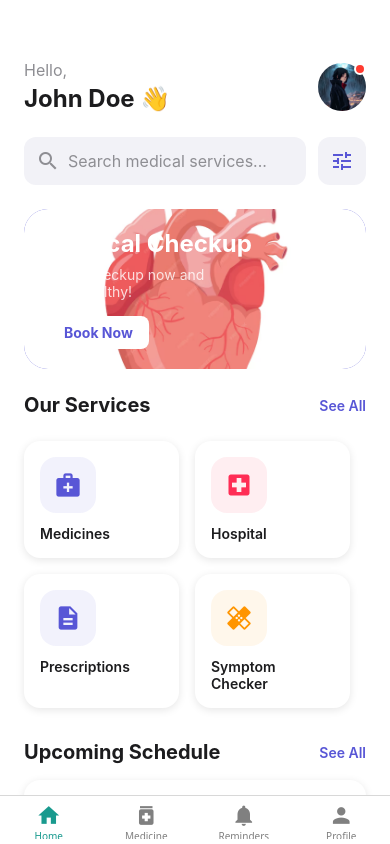
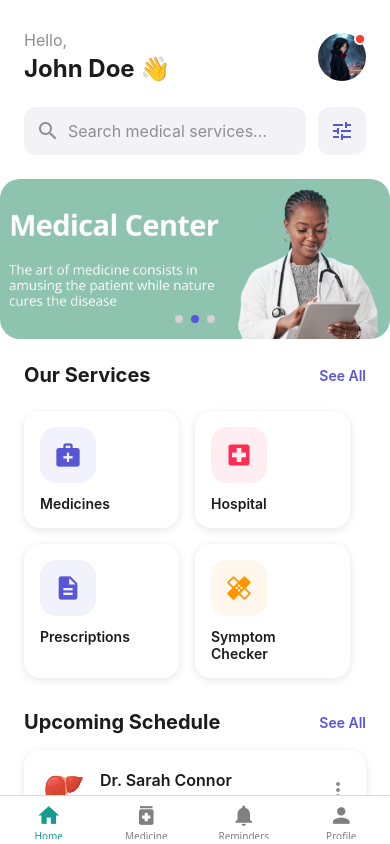
Before and after one commit to Sandiematt/Medi-Care, a React Native app: screen /Main in a window 390 px wide. Built offline with nearby package versions, Linux system fonts and the light colour scheme.

Commit message:
home screen banner added

```diff
--- a/components/HomeScreen/HomeScreen.tsx
+++ b/components/HomeScreen/HomeScreen.tsx
@@ -1,4 +1,4 @@
-import React from 'react';
+import React, { useState, useEffect ,useRef} from 'react';
 import {
   View,
   Text,
@@ -6,6 +6,7 @@ import {
   TextInput,
   ScrollView,
   Image,
+  Animated,
   TouchableOpacity,
   Dimensions
 } from 'react-native';
@@ -15,6 +16,69 @@ import InventoryScreen from '../Reminder/InventoryScreen';
 import HospitalScreen from './HospitalScreen';
 import SymptomCheckerScreen from './SymptomCheckerScreen';
 import PrescriptionsScreen from './PrescriptionsScreen';
+
+
+const bannerImages = [
+  require('../../assets/images/home.png'),
+  require('../../assets/images/banner2.png'),
+  require('../../assets/images/banner3.jpg') // Add your banner images
+];
+
+const BannerCarousel = () => {
+  const [currentIndex, setCurrentIndex] = useState(0);
+  const scrollX = useRef(new Animated.Value(0)).current;
+  const scrollViewRef = useRef<ScrollView>(null);
+
+  useEffect(() => {
+    const timer = setInterval(() => {
+      const nextIndex = (currentIndex + 1) % bannerImages.length;
+      setCurrentIndex(nextIndex);
+
+      // Scroll to the next banner
+      scrollViewRef.current?.scrollTo({
+        x: nextIndex * width,
+        animated: true,
+      });
+    }, 3000);
+
+    return () => clearInterval(timer);
+  }, [currentIndex]);
+
+  return (
+    <View style={styles.bannerContainer}>
+      <ScrollView
+        ref={scrollViewRef}
+        horizontal
+        pagingEnabled
+        showsHorizontalScrollIndicator={false}
+        onScroll={Animated.event(
+          [{ nativeEvent: { contentOffset: { x: scrollX } } }],
+          { useNativeDriver: false }
+        )}
+        scrollEventThrottle={16}
+      >
+        {bannerImages.map((image, index) => (
+          <View key={index} style={[styles.bannerSlide, { width }]}>
+            <Image source={image} style={styles.bannerImage} resizeMode="cover" />
+          </View>
+        ))}
+      </ScrollView>
+      <View style={styles.paginationDots}>
+        {bannerImages.map((_, index) => (
+          <View
+            key={index}
+            style={[
+              styles.dot,
+              { backgroundColor: currentIndex === index ? '#5856D6' : '#D1D1D6' },
+            ]}
+          />
+        ))}
+      </View>
+    </View>
+  );
+};
+
+
 
 const Stack = createStackNavigator();
 const { width } = Dimensions.get('window');
@@ -37,9 +101,9 @@ const HomeMainScreen: React.FC<{ navigation: any }> = ({ navigation }) => {
     { name: 'Symptom\nChecker', icon: 'healing', color: '#FF9500', route: 'Symptom' },
   ];
 
+
   return (
     <ScrollView style={styles.container} showsVerticalScrollIndicator={false}>
-      {/* Header Section */}
       <View style={styles.header}>
         <View>
           <Text style={styles.greeting}>Hello,</Text>
@@ -54,7 +118,6 @@ const HomeMainScreen: React.FC<{ navigation: any }> = ({ navigation }) => {
         </TouchableOpacity>
       </View>
 
-      {/* Search Section */}
       <View style={styles.searchContainer}>
         <View style={styles.searchInputContainer}>
           <Icon name="search" size={24} color="#8E8E93" />
@@ -69,21 +132,7 @@ const HomeMainScreen: React.FC<{ navigation: any }> = ({ navigation }) => {
         </TouchableOpacity>
       </View>
 
-      {/* Banner Section */}
-      <View style={styles.bannerContainer}>
-        <Image
-          source={require('../../assets/images/heart.png')}
-          style={styles.bannerImage}
-          resizeMode="cover"
-        />
-        <View style={styles.bannerContent}>
-          <Text style={styles.bannerTitle}>Medical Checkup</Text>
-          <Text style={styles.bannerSubtitle}>Get a checkup now and{'\n'}stay healthy!</Text>
-          <TouchableOpacity style={styles.bannerButton}>
-            <Text style={styles.bannerButtonText}>Book Now</Text>
-          </TouchableOpacity>
-        </View>
-      </View>
+      <BannerCarousel />
 
       {/* Services Section */}
       <View style={styles.sectionHeader}>
@@ -162,7 +211,7 @@ const styles = StyleSheet.create({
     justifyContent: 'space-between',
     alignItems: 'center',
     paddingHorizontal: 24,
-    paddingTop: 60,
+    paddingTop: 30,
     paddingBottom: 24,
   },
   greeting: {
@@ -226,45 +275,36 @@ const styles = StyleSheet.create({
     alignItems: 'center',
   },
   bannerContainer: {
-    marginHorizontal: 24,
+    width: '100%',
     height: 160,
-    backgroundColor: '#5856D6',
-    borderRadius: 24,
+    borderRadius: 20,
     overflow: 'hidden',
     marginBottom: 24,
+    paddingHorizontal: 10,
+    alignItems: 'center',
+  },
+  bannerSlide: {
+    width: 400,
+    height: 180,
+    justifyContent: 'center',
+    alignItems: 'center',
   },
   bannerImage: {
     width: '100%',
     height: '100%',
+    alignSelf: 'center', // Ensures proper centering
+  },
+  paginationDots: {
+    flexDirection: 'row',
     position: 'absolute',
+    bottom: 16,
+    alignSelf: 'center',
   },
-  bannerContent: {
-    padding: 24,
-    height: '100%',
-    justifyContent: 'center',
-  },
-  bannerTitle: {
-    fontSize: 24,
-    fontWeight: 'bold',
-    color: '#FFFFFF',
-    marginBottom: 8,
-  },
-  bannerSubtitle: {
-    fontSize: 14,
-    color: '#FFFFFF',
-    opacity: 0.8,
-    marginBottom: 16,
-  },
-  bannerButton: {
-    backgroundColor: '#FFFFFF',
-    paddingHorizontal: 16,
-    paddingVertical: 8,
-    borderRadius: 8,
-    alignSelf: 'flex-start',
-  },
-  bannerButtonText: {
-    color: '#5856D6',
-    fontWeight: 'bold',
+  dot: {
+    width: 8,
+    height: 8,
+    borderRadius: 4,
+    marginHorizontal: 4,
   },
   sectionHeader: {
     flexDirection: 'row',
```
Also changed, not shown: assets/images/banner2.png (added), assets/images/banner3.jpg (added).
